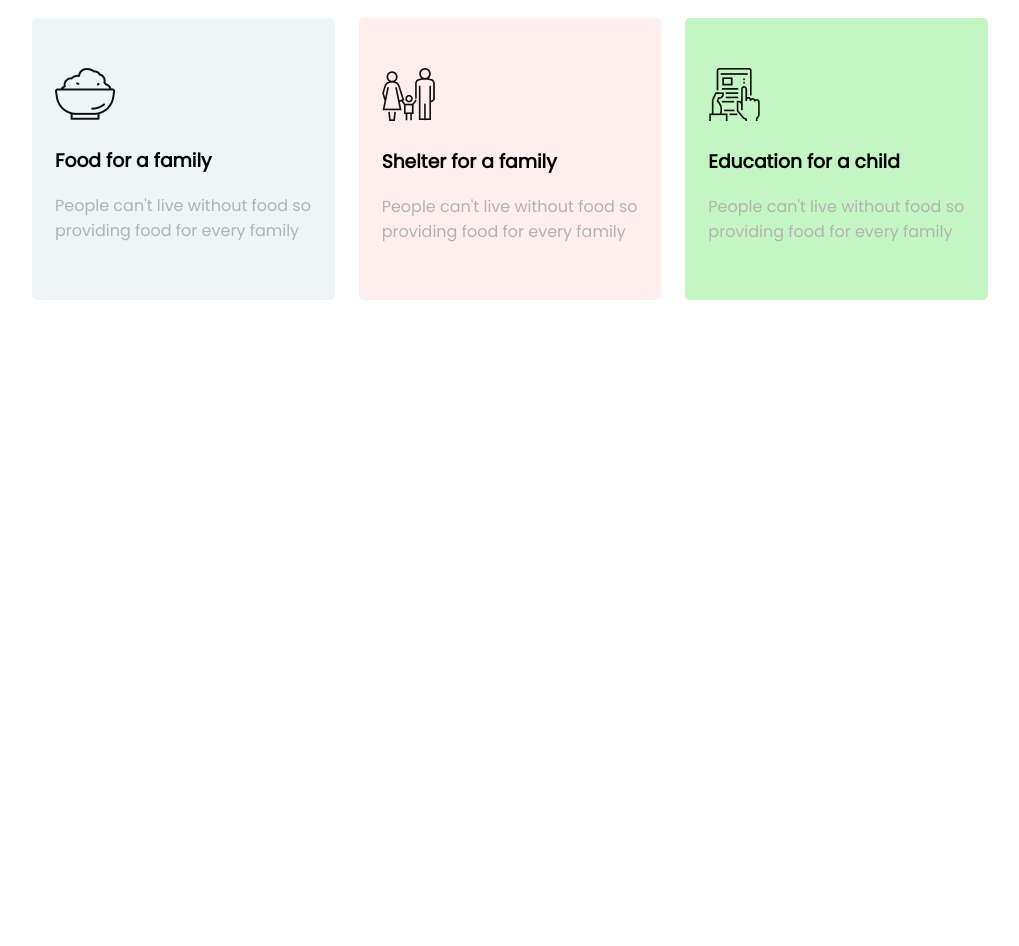
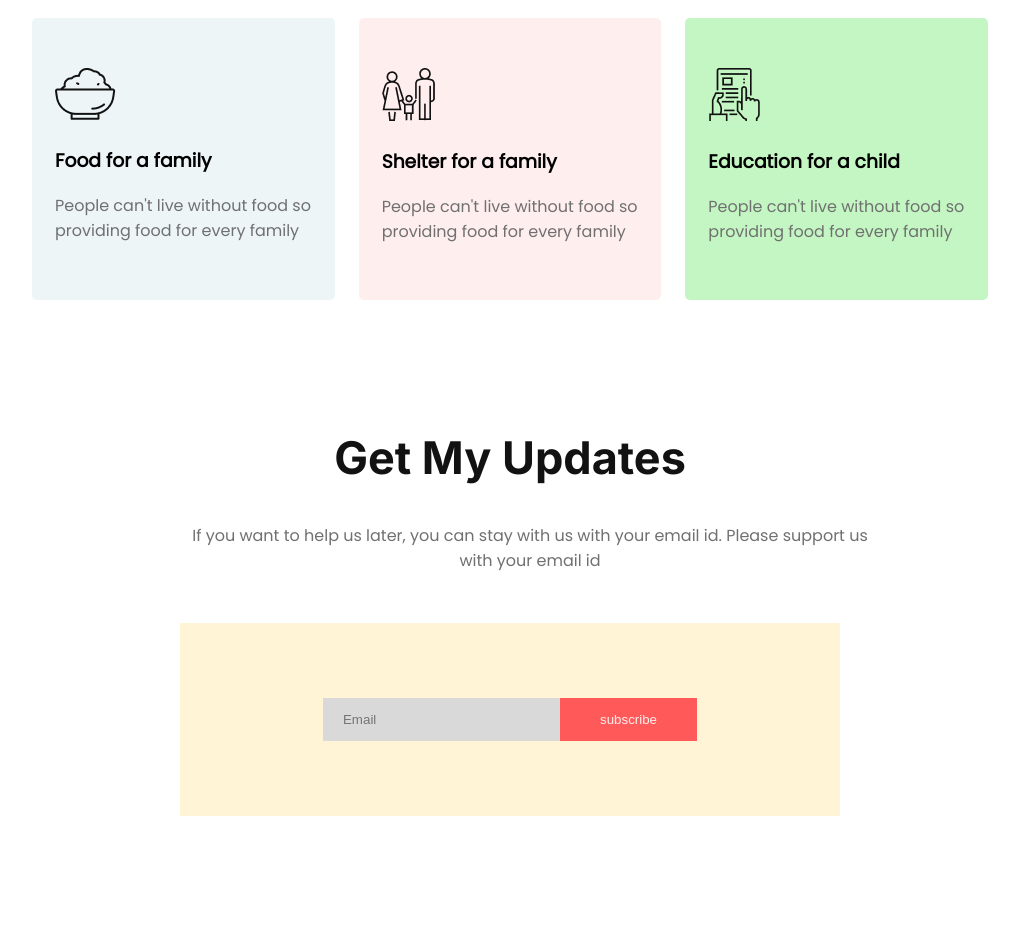
Before and after one commit to SumontoRoy/helping-hand, a plain HTML site: page index.html in a window 1280 px wide. Shown: the part 1468-2414 px from the top of the page, without its empty margins (130-1149 px from the left). Before the commit the page ends 1768 px from the top, so only its background shows below. Drawn offline with Linux system fonts and the light colour scheme.

Commit message:
update part updated

```diff
--- a/css/style.css
+++ b/css/style.css
@@ -17,6 +17,10 @@ a{
     font-weight: 700;
     color: #121212;
     margin-top: 0px;
+}
+.custom-content{
+    width: 700px;
+    margin: auto;
 }
 #banner-part {
     text-align: center;
@@ -83,11 +87,7 @@ a{
     padding: 0px 150px;
 }
 #donate-plan-part p{
-    color: #B3B3B3;
-}
-.donate-plan-part-content{
-    width: 700px;
-    margin: auto;
+    color: #707070;
 }
 .donation-plan{
     display: flex;
@@ -117,3 +117,33 @@ a{
 .education-donate{
     background: rgba(23, 221, 20, 0.257)
 }
+#update-part{
+    text-align: center;
+    padding: 130px 310px;
+}
+#update-part p{
+    color: #707070;
+}
+.update-input-box{
+    background: #fff4d6;
+    padding: 75px 180px;
+    margin-top: 50px;
+}
+.input-form{
+    display: flex;
+    justify-content: center;
+    border-radius: 5px;
+}
+.email-input{
+    background: #D9D9D9;
+    border: none;
+    padding: 14px 40px 14px 20px;
+    color: #AA9F9F;
+
+}
+.subscribe-button{
+    padding: 14px 40px;
+    border: none;
+    background-color: #FF5959;
+    color: #FFEEEE;
+}
--- a/index.html
+++ b/index.html
@@ -25,7 +25,8 @@
 
     <section id="donate-part">
         <h1 class="text-heading">Donate Today</h1>
-        <p>Your contribution can provide an orphan child with the education, food, a safe environment to grow, and a secure place to live.</p>
+        <p>Your contribution can provide an orphan child with the education, food, a safe environment to grow, and a
+            secure place to live.</p>
         <div class="amount">
             <div class="amount-item">100tk</div>
             <div id="amount-focused" class="amount-item">200tk</div>
@@ -40,7 +41,8 @@
 
     <section id="donate-plan-part">
         <h1 class="text-heading">Our Donate Plan</h1>
-        <p class="donate-plan-part-content">We will try to help everyone with your donation. We can help in many ways. Our goal is to put a smile on everyone's face with the money you give.</p>
+        <p class="custom-content">We will try to help everyone with your donation. We can help in many ways. Our goal is
+            to put a smile on everyone's face with the money you give.</p>
         <div class="donation-plan">
             <div class="donation-plan-item food-donate">
                 <img src="icons/food.png" alt="">
@@ -59,6 +61,18 @@
             </div>
         </div>
     </section>
+
+    <section id="update-part">
+        <h1 class="text-heading">Get My Updates</h1>
+        <p class="custom-content">If you want to help us later, you can stay with us with your email id. Please support
+            us with your email id</p>
+        <div class="update-input-box">
+            <form action="" class="input-form">
+                <input type="email" placeholder="Email" class="email-input">
+                <input type="submit" value="subscribe" class="subscribe-button">
+            </form>
+        </div>
+    </section>
 </body>
 
 </html>
```
